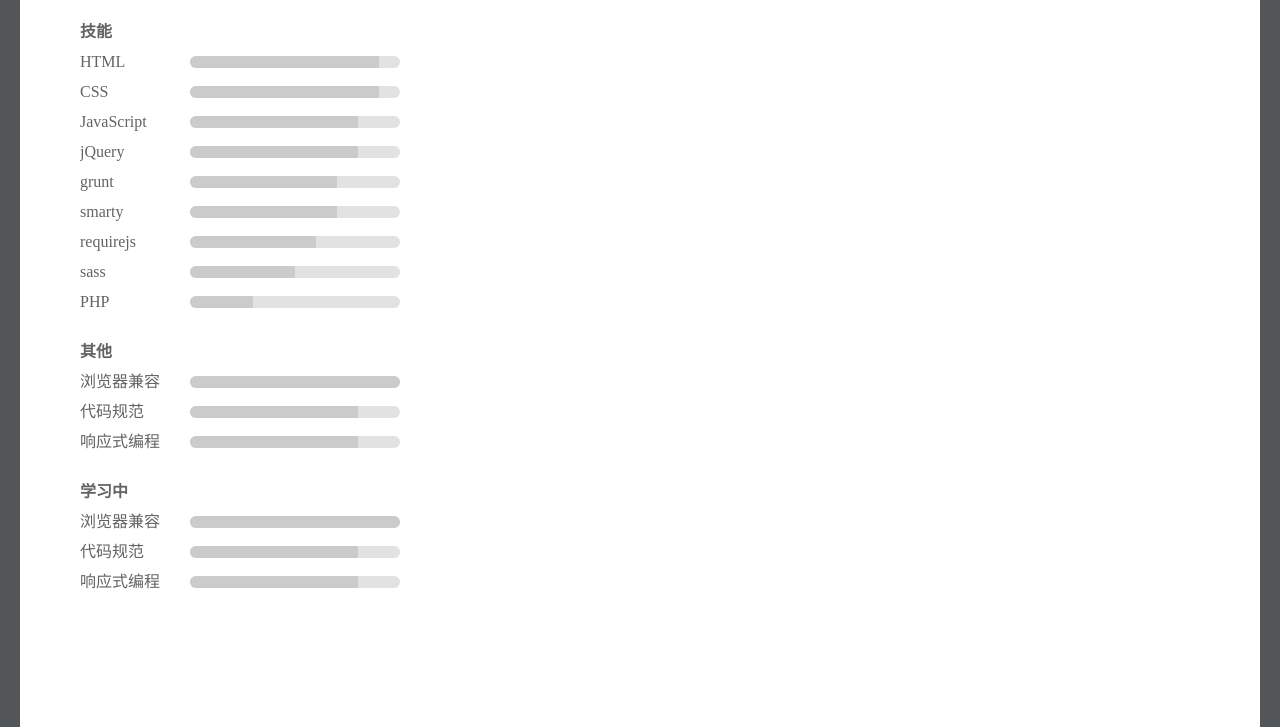
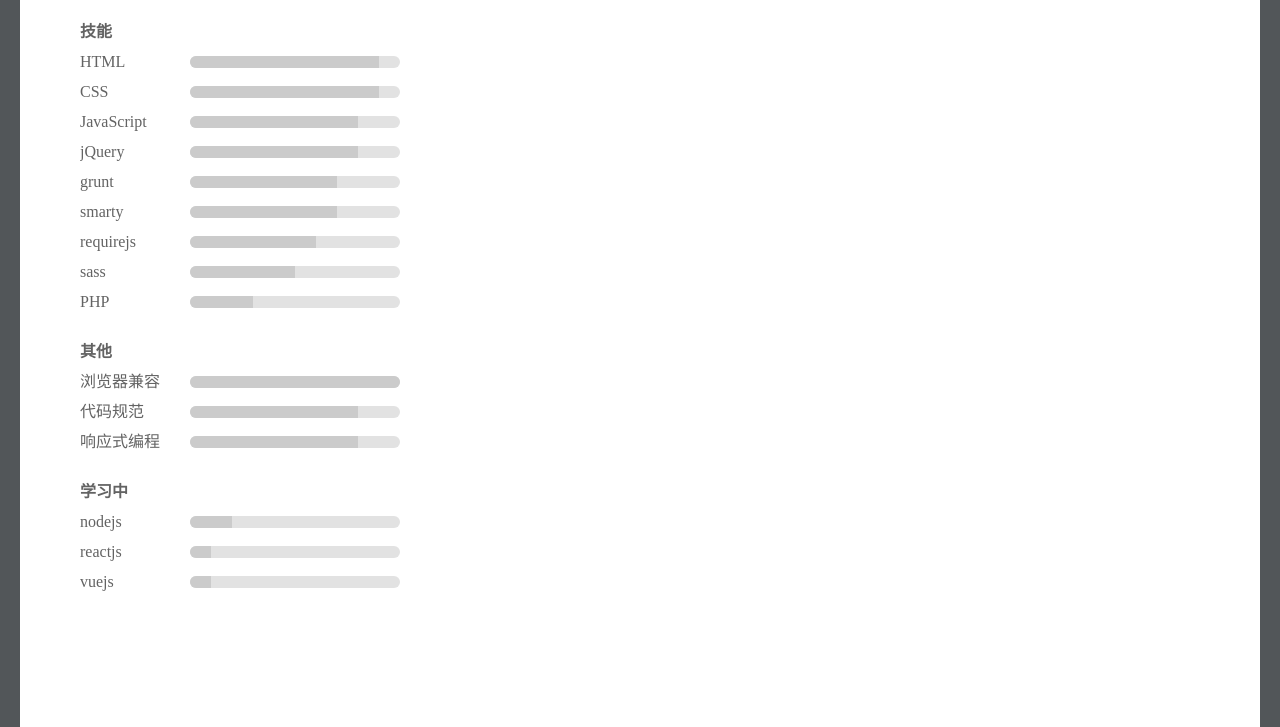
Before and after one commit to frontendX/mycv, a plain HTML site: page index.html in a window 1280 px wide. Shown: the part 1117-1844 px from the top of the page. Drawn offline with Linux system fonts and the light colour scheme.

Commit message:
updated cn

```diff
--- a/index.html
+++ b/index.html
@@ -61,9 +61,9 @@
 
         <div class="skill">
           <h4>学习中</h4>
-          <p class="skill-p"><span class="f-fl skill-tr">浏览器兼容</span><span class="f-fl skill-td"><i class="skill-has-bg skill-has-100"></i></span></p>
-          <p class="skill-p"><span class="f-fl skill-tr">代码规范</span><span class="f-fl skill-td"><i class="skill-has-bg skill-has-80"></i></span></p>
-          <p class="skill-p"><span class="f-fl skill-tr">响应式编程</span><span class="f-fl skill-td"><i class="skill-has-bg skill-has-80"></i></span></p>
+          <p class="skill-p"><span class="f-fl skill-tr">nodejs</span><span class="f-fl skill-td"><i class="skill-has-bg skill-has-20"></i></span></p>
+          <p class="skill-p"><span class="f-fl skill-tr">reactjs</span><span class="f-fl skill-td"><i class="skill-has-bg skill-has-10"></i></span></p>
+          <p class="skill-p"><span class="f-fl skill-tr">vuejs</span><span class="f-fl skill-td"><i class="skill-has-bg skill-has-10"></i></span></p>
         </div>
 
       </div>
```
